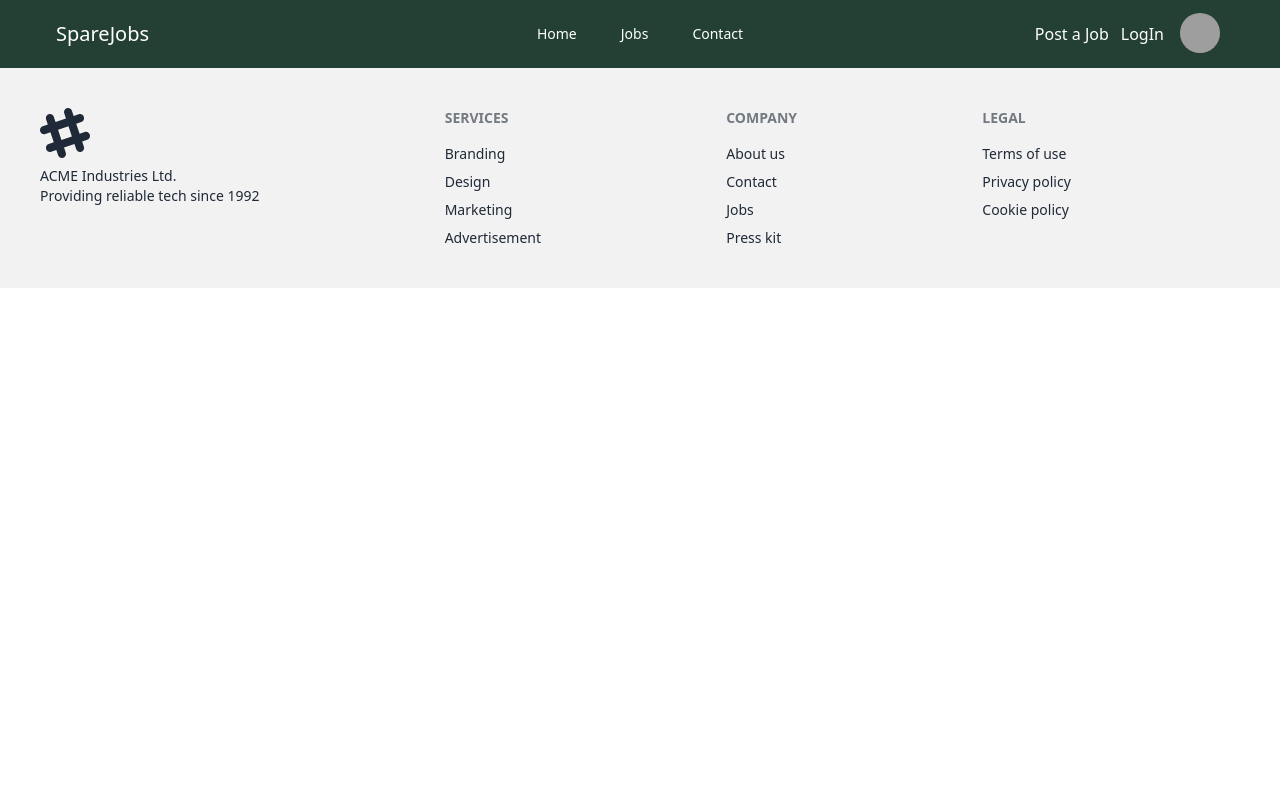
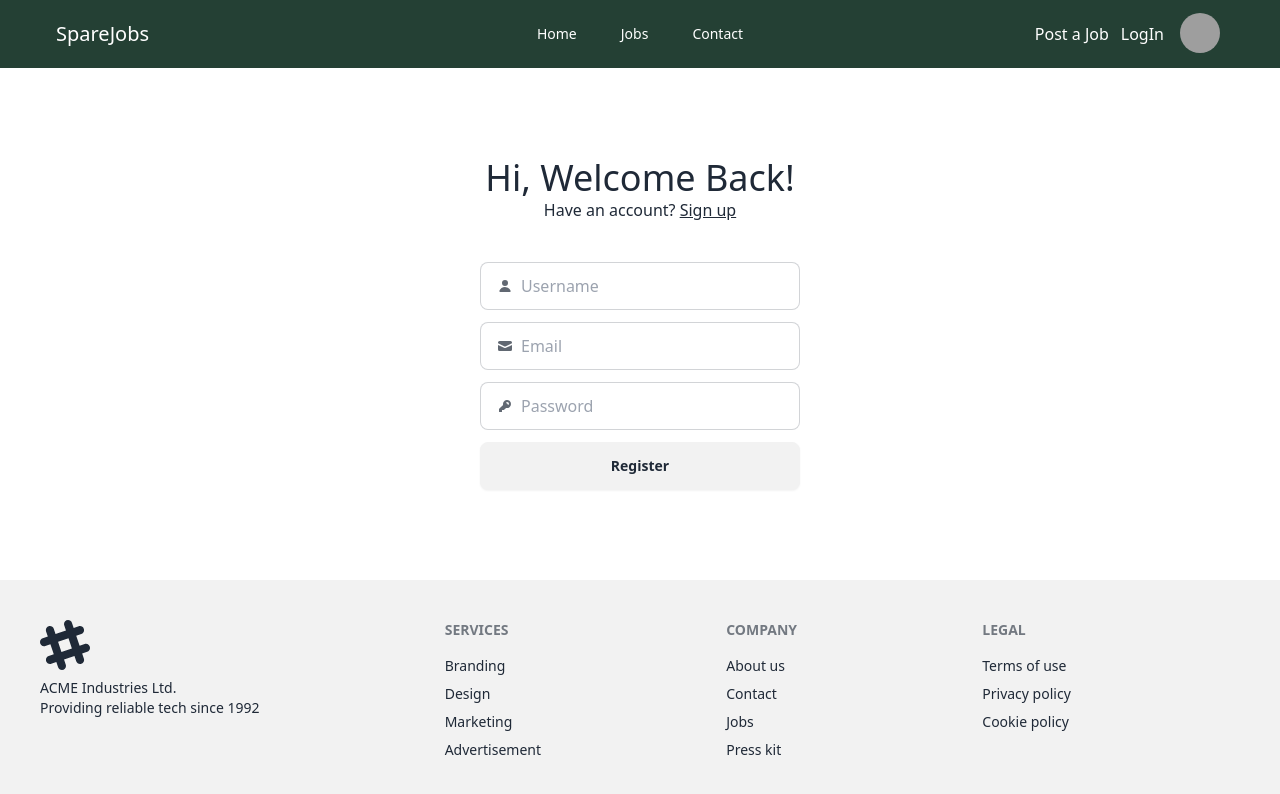
Before and after one commit to anait31/micro-jobs-client, a React (Vite) app: page /register in a window 1280 px wide. Shown: the top 794 px of the page. Built offline with nearby package versions, Linux system fonts and the light colour scheme; grey boxes are pictures that could not be loaded.

Commit message:
Design login and registration form

```diff
--- a/package.json
+++ b/package.json
@@ -10,6 +10,7 @@
     "preview": "vite preview"
   },
   "dependencies": {
+    "firebase": "^11.0.2",
     "react": "^18.3.1",
     "react-dom": "^18.3.1",
     "react-icons": "^5.4.0",
--- a/src/components/Header.jsx
+++ b/src/components/Header.jsx
@@ -51,7 +51,7 @@
                 </div>
                 <div className="navbar-end space-x-3">
                     <Link to={'/'}>Post a Job</Link>
-                    <Link to={'/'} className="">LogIn</Link>
+                    <Link to={'/login'} className="">LogIn</Link>
                     <div className="dropdown dropdown-end">
                         <div tabIndex={0} role="button" className="btn btn-ghost btn-circle avatar">
                             <div className="w-10 rounded-full">
--- /dev/null
+++ b/src/firebase/firebase.init.js
@@ -0,0 +1,21 @@
+// Import the functions you need from the SDKs you need
+import { initializeApp } from "firebase/app";
+import { getAuth } from "firebase/auth";
+// TODO: Add SDKs for Firebase products that you want to use
+// https://firebase.google.com/docs/web/setup#available-libraries
+
+// Your web app's Firebase configuration
+const firebaseConfig = {
+    apiKey: "AIzaSyABorC3Sub780By1EfD0m_4egiq1TSy8aw",
+    authDomain: "micro-jobs-auth.firebaseapp.com",
+    projectId: "micro-jobs-auth",
+    storageBucket: "micro-jobs-auth.firebasestorage.app",
+    messagingSenderId: "201218394718",
+    appId: "1:201218394718:web:1d26a164ff1a1c898ec2cf"
+};
+
+// Initialize Firebase
+const app = initializeApp(firebaseConfig);
+const auth = getAuth(app);
+
+export default auth;
--- a/src/pages/Login.jsx
+++ b/src/pages/Login.jsx
@@ -1,8 +1,52 @@
+import { Link } from "react-router";
 
 const Login = () => {
     return (
-        <div>
-
+        <div className="w-1/4 mx-auto min-h-[calc(100vh-288px)] flex flex-col justify-center">
+            <div className="text-center mb-10">
+                <h2 className="text-4xl">Hi, Welcome Back!</h2>
+                <p>Still don't have an account? <Link to={'/register'}><button className="underline">Sign up</button></Link></p>
+            </div>
+            <form className="space-y-3">
+                <label className="input input-bordered flex items-center gap-2">
+                    <svg
+                        xmlns="http://www.w3.org/2000/svg"
+                        viewBox="0 0 16 16"
+                        fill="currentColor"
+                        className="h-4 w-4 opacity-70">
+                        <path
+                            d="M8 8a3 3 0 1 0 0-6 3 3 0 0 0 0 6ZM12.735 14c.618 0 1.093-.561.872-1.139a6.002 6.002 0 0 0-11.215 0c-.22.578.254 1.139.872 1.139h9.47Z" />
+                    </svg>
+                    <input type="text" name="username" className="grow focus:outline-none" placeholder="Username" />
+                </label>
+                <label className="input input-bordered flex items-center gap-2">
+                    <svg
+                        xmlns="http://www.w3.org/2000/svg"
+                        viewBox="0 0 16 16"
+                        fill="currentColor"
+                        className="h-4 w-4 opacity-70">
+                        <path
+                            d="M2.5 3A1.5 1.5 0 0 0 1 4.5v.793c.026.009.051.02.076.032L7.674 8.51c.206.1.446.1.652 0l6.598-3.185A.755.755 0 0 1 15 5.293V4.5A1.5 1.5 0 0 0 13.5 3h-11Z" />
+                        <path
+                            d="M15 6.954 8.978 9.86a2.25 2.25 0 0 1-1.956 0L1 6.954V11.5A1.5 1.5 0 0 0 2.5 13h11a1.5 1.5 0 0 0 1.5-1.5V6.954Z" />
+                    </svg>
+                    <input type="email" className="grow focus:outline-none" name="email" placeholder="Email" />
+                </label>
+                <label className="input input-bordered flex items-center gap-2">
+                    <svg
+                        xmlns="http://www.w3.org/2000/svg"
+                        viewBox="0 0 16 16"
+                        fill="currentColor"
+                        className="h-4 w-4 opacity-70">
+                        <path
+                            fillRule="evenodd"
+                            d="M14 6a4 4 0 0 1-4.899 3.899l-1.955 1.955a.5.5 0 0 1-.353.146H5v1.5a.5.5 0 0 1-.5.5h-2a.5.5 0 0 1-.5-.5v-2.293a.5.5 0 0 1 .146-.353l3.955-3.955A4 4 0 1 1 14 6Zm-4-2a.75.75 0 0 0 0 1.5.5.5 0 0 1 .5.5.75.75 0 0 0 1.5 0 2 2 0 0 0-2-2Z"
+                            clipRule="evenodd" />
+                    </svg>
+                    <input type="password" name="password" className="grow focus:outline-none" />
+                </label>
+                <button className="btn btn-block">Login</button>
+            </form>
         </div>
     );
 };
--- a/src/pages/Register.jsx
+++ b/src/pages/Register.jsx
@@ -1,8 +1,52 @@
+import { Link } from "react-router";
 
 const Register = () => {
     return (
-        <div>
-
+        <div className="w-1/4 mx-auto min-h-[calc(100vh-288px)] flex flex-col justify-center">
+            <div className="text-center mb-10">
+                <h2 className="text-4xl">Hi, Welcome Back!</h2>
+                <p>Have an account? <Link to={'/login'}><button className="underline">Sign up</button></Link></p>
+            </div>
+            <form className="space-y-3">
+                <label className="input input-bordered flex items-center gap-2">
+                    <svg
+                        xmlns="http://www.w3.org/2000/svg"
+                        viewBox="0 0 16 16"
+                        fill="currentColor"
+                        className="h-4 w-4 opacity-70">
+                        <path
+                            d="M8 8a3 3 0 1 0 0-6 3 3 0 0 0 0 6ZM12.735 14c.618 0 1.093-.561.872-1.139a6.002 6.002 0 0 0-11.215 0c-.22.578.254 1.139.872 1.139h9.47Z" />
+                    </svg>
+                    <input type="text" name="username" className="grow" placeholder="Username" />
+                </label>
+                <label className="input input-bordered flex items-center gap-2">
+                    <svg
+                        xmlns="http://www.w3.org/2000/svg"
+                        viewBox="0 0 16 16"
+                        fill="currentColor"
+                        className="h-4 w-4 opacity-70">
+                        <path
+                            d="M2.5 3A1.5 1.5 0 0 0 1 4.5v.793c.026.009.051.02.076.032L7.674 8.51c.206.1.446.1.652 0l6.598-3.185A.755.755 0 0 1 15 5.293V4.5A1.5 1.5 0 0 0 13.5 3h-11Z" />
+                        <path
+                            d="M15 6.954 8.978 9.86a2.25 2.25 0 0 1-1.956 0L1 6.954V11.5A1.5 1.5 0 0 0 2.5 13h11a1.5 1.5 0 0 0 1.5-1.5V6.954Z" />
+                    </svg>
+                    <input type="email" className="grow" name="email" placeholder="Email" />
+                </label>
+                <label className="input input-bordered flex items-center gap-2">
+                    <svg
+                        xmlns="http://www.w3.org/2000/svg"
+                        viewBox="0 0 16 16"
+                        fill="currentColor"
+                        className="h-4 w-4 opacity-70">
+                        <path
+                            fillRule="evenodd"
+                            d="M14 6a4 4 0 0 1-4.899 3.899l-1.955 1.955a.5.5 0 0 1-.353.146H5v1.5a.5.5 0 0 1-.5.5h-2a.5.5 0 0 1-.5-.5v-2.293a.5.5 0 0 1 .146-.353l3.955-3.955A4 4 0 1 1 14 6Zm-4-2a.75.75 0 0 0 0 1.5.5.5 0 0 1 .5.5.75.75 0 0 0 1.5 0 2 2 0 0 0-2-2Z"
+                            clipRule="evenodd" />
+                    </svg>
+                    <input type="password" name="password" placeholder="Password" className="grow" />
+                </label>
+                <button className="btn btn-block">Register</button>
+            </form>
         </div>
     );
 };
--- a/src/prodivers/AuthProviders.jsx
+++ b/src/prodivers/AuthProviders.jsx
@@ -1,4 +1,6 @@
+import { createUserWithEmailAndPassword } from "firebase/auth";
 import { createContext, useState } from "react";
+import auth from "../firebase/firebase.init";
 
 export const AuthContext = createContext(null)
 
@@ -6,9 +8,18 @@
     const [user, setUser] = useState(null);
     const [loading, setLoading] = useState(true);
 
+
+    const createUser = (email, password) => {
+        setLoading(true);
+        return createUserWithEmailAndPassword(auth, email, password);
+    }
+
+
+
     const authInfo = {
         user,
-        loading
+        loading,
+        createUser
     }
 
     return (
```
Also changed, not shown: 1 other file (tests, documents, lock files or other folders).
